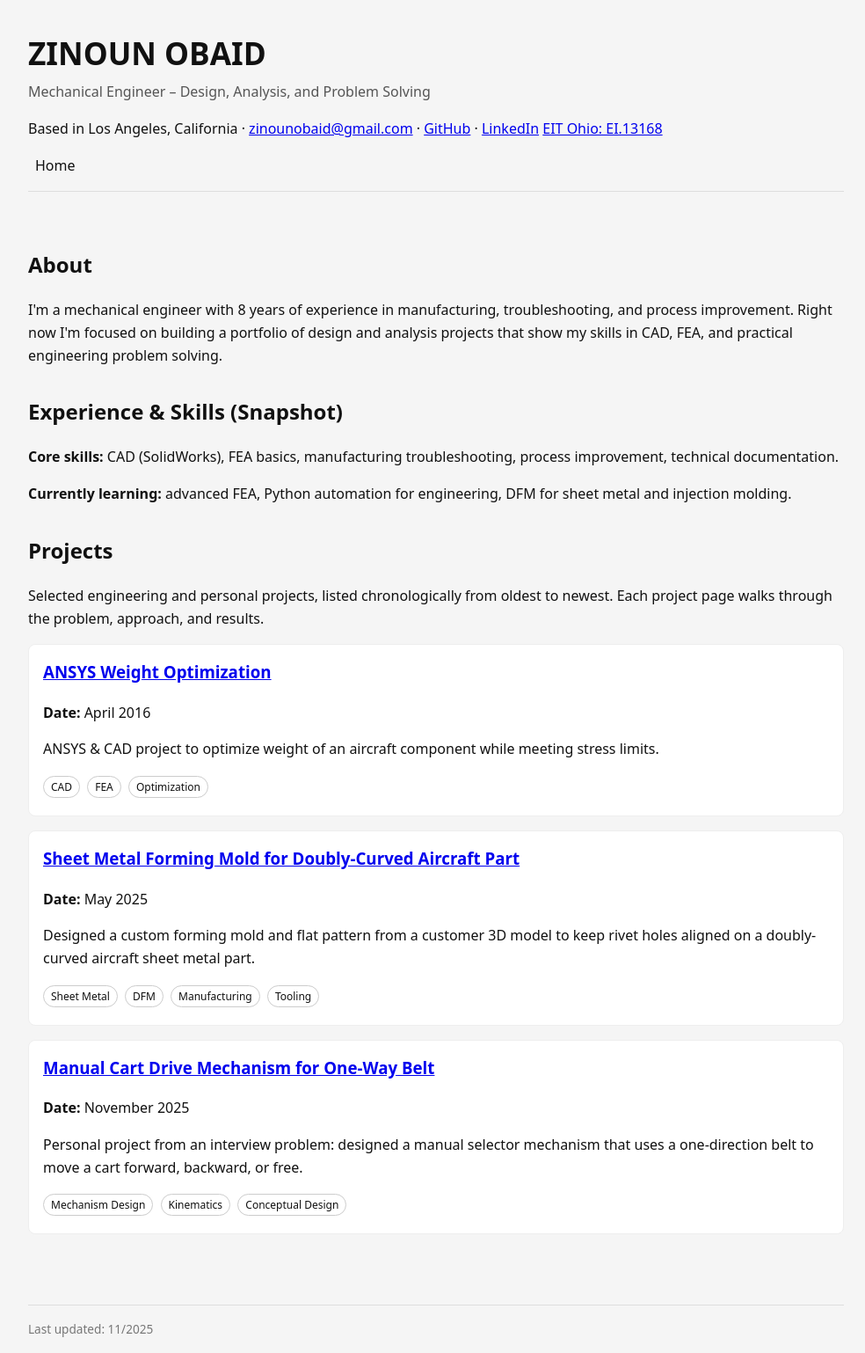
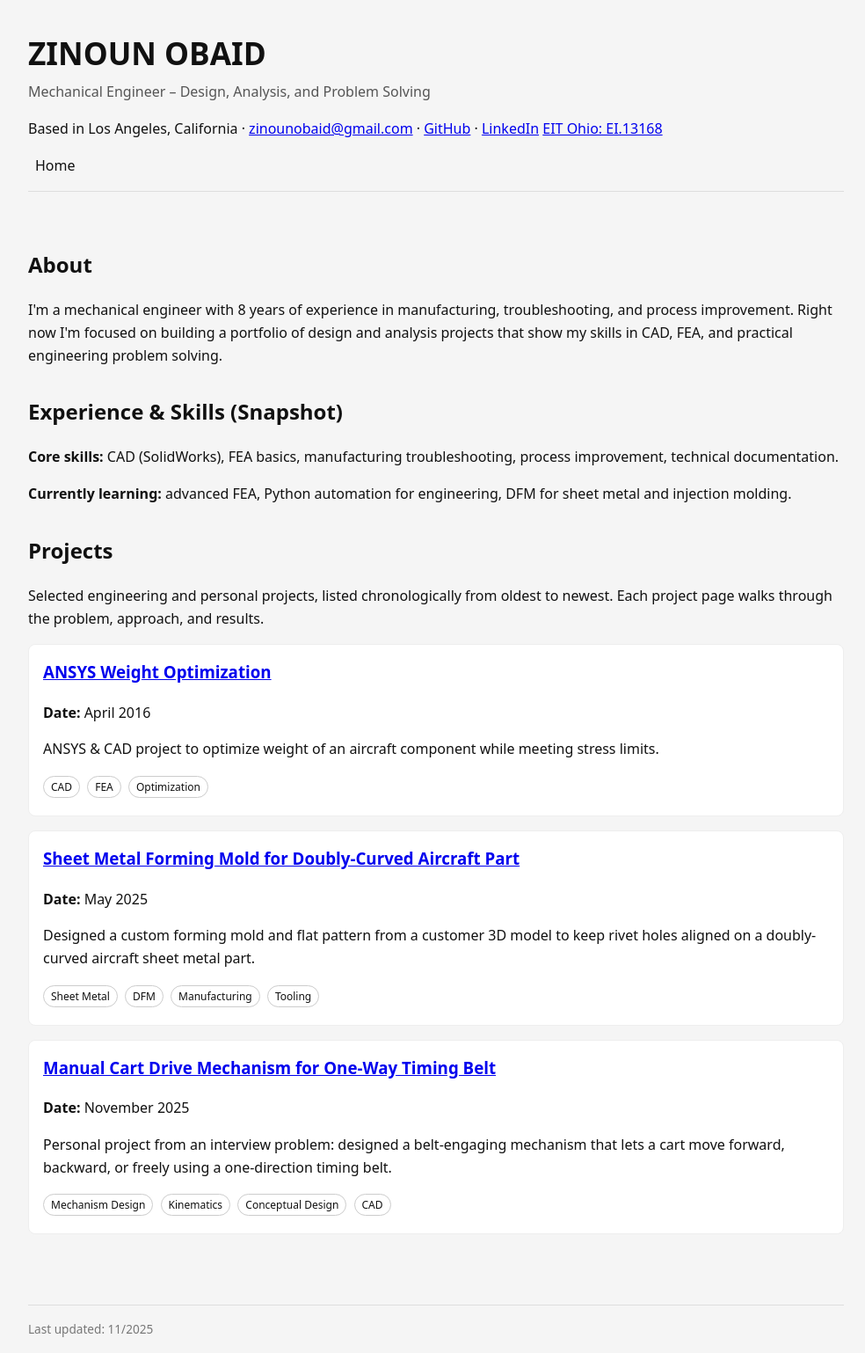
Before and after one commit to zinounobaid/zinounobaid.github.io, a Jekyll site: the page built from index.html, in a window 1280 px wide. Shown: the whole page at 88% size, without its empty margins (144-1128 px from the left). Built offline with Jekyll 4.4.1, drawn with Linux system fonts in a browser that asks for light colours; some of the changed lines change nothing that is shown.

Commit message:
Update manual-cart-drive-mechanism.html

```diff
--- a/projects/manual-cart-drive-mechanism.html
+++ b/projects/manual-cart-drive-mechanism.html
@@ -1,8 +1,8 @@
 ---
 layout: default
-title: "Manual Cart Drive Mechanism for One-Way Belt"
-summary: "Personal project from an interview problem: designed a manual selector mechanism that uses a one-direction belt to move a cart forward, backward, or free."
-tags: ["Mechanism Design", "Kinematics", "Conceptual Design"]
+title: "Manual Cart Drive Mechanism for One-Way Timing Belt"
+summary: "Personal project from an interview problem: designed a belt-engaging mechanism that lets a cart move forward, backward, or freely using a one-direction timing belt."
+tags: ["Mechanism Design", "Kinematics", "Conceptual Design", "CAD"]
 in_projects_index: true
 date: 2025-11-01
 ---
@@ -10,149 +10,190 @@
 <article>
   <h2>{{ page.title }}</h2>
   <p><strong>Date:</strong> {{ page.date | date: "%B %Y" }}</p>
-  <p><strong>Type:</strong> Personal project (based on interview problem)</p>
-  <p><strong>Role:</strong> Mechanism and concept designer</p>
-  <p><strong>Tools:</strong> Hand sketches, mechanism kinematics, McMaster-Carr component selection, basic CAD for layout</p>
+  <p><strong>Type:</strong> Personal project (interview design problem)</p>
+  <p><strong>Role:</strong> Mechanism concept, iteration, and CAD</p>
+  <p><strong>Tools:</strong> Hand sketches, mechanism kinematics, off-the-shelf component selection, CAD layout</p>
 
   <h3>Overview</h3>
   <p>
-    This project started as an interview design problem:
-    a cart sits on top of a continuously rotating belt that can only move in one direction.
-    The task was to design a manual mechanism that can:
+    The task was to design a purely mechanical system mounted to a cart that rides on linear guides.
+    The only power source is a timing belt running underneath the cart that can rotate in
+    <strong>one direction only</strong>. The mechanism must:
   </p>
   <ul>
     <li>Drive the cart forward.</li>
     <li>Drive the cart backward.</li>
-    <li>Allow the cart to free-float (neutral).</li>
+    <li>Allow the cart to float freely (neutral).</li>
   </ul>
   <p>
-    My final concept uses two belt-engaging rollers on a selector shaft and a simple
-    detent mechanism. A handle moves the selector between forward, reverse, and neutral,
-    engaging one of two driven rollers against the belt while a spring-and-shaft detent
-    prevents accidental switching.
+    I approached this as a state-based mechanism design problem, iterated through several
+    prototype concepts on paper, and converged on a compact mechanism that uses a pair of
+    belt-engaging gears, idler wheels, and a spring-loaded selector to switch between
+    forward, reverse, and neutral. :contentReference[oaicite:0]{index=0}
   </p>
 
-  <h3>Problem</h3>
+  <!-- PROBLEM DIAGRAM NEAR TOP -->
+  <div class="image-row">
+    <figure>
+      <img
+        src="/assets/images/manual-cart-drive/manual-cart-drive-problem-diagram.png"
+        alt="Carriage on linear guides over a one-direction timing belt, showing problem setup">
+      <figcaption>
+        Problem setup: cart on linear guides with a one-direction timing belt underneath. The
+        mechanism must attach to the cart and control motion in both directions.
+      </figcaption>
+    </figure>
+  </div>
+
+  <h3>Problem & Assumptions</h3>
   <p>
-    The belt under the cart is driven continuously in a single direction. There is no
-    control over the belt itself; all control has to come from a mechanism attached
-    to the cart. The mechanism must:
+    The given setup was a carriage on linear guides, with a timing belt looped underneath.
+    The belt motion and tension are fixed; all control must come from the mechanism that
+    attaches to the cart. To make the problem concrete, I adopted the following assumptions: :contentReference[oaicite:1]{index=1}
   </p>
   <ul>
-    <li>Use the one-direction belt as the power source.</li>
-    <li>Move the cart in either direction on command.</li>
-    <li>Provide a neutral mode where the cart can be moved freely.</li>
-    <li>Be manually actuated, robust, and resistant to accidental mode changes.</li>
+    <li>Timing belt tension ~<strong>250 lbf</strong>, 2&quot; belt spacing, 1&quot; belt width, trapezoidal profile, ~3&quot; engagement length.</li>
+    <li>Off-the-shelf components are preferred (gears, rollers, bearings, springs), with some machined parts as needed.</li>
+    <li>Mechanism must support three modes: left, right, and neutral (free movement).</li>
+    <li>Mechanism can be fastened to the cart via hardware; no modification to the belt drive itself.</li>
+    <li>Initial prototype focus; future iterations can refine packaging and ergonomics.</li>
   </ul>
 
-  <h3>Constraints & Requirements</h3>
-  <ul>
-    <li>Mechanism must fit within a limited envelope under or integrated into the cart.</li>
-    <li>Only the belt direction is fixed; reversing motion must come from the mechanism.</li>
-    <li>Use standard purchased components where practical (bearings, shafts, springs, hardware).</li>
-    <li>Have clearly defined, repeatable positions for forward, reverse, and neutral.</li>
-    <li>Include a way to lock each position so vibration cannot cause an unintended change.</li>
-  </ul>
+  <h3>Concept Exploration & Prototypes</h3>
+  <p>
+    I explored several concepts using hand sketches, focusing on how to engage and disengage
+    teeth or rollers with the belt while controlling the contact force. Early concepts used
+    linkages to press linear “tooth bars” into the belt; later concepts transitioned to
+    rotational engagement with gears. :contentReference[oaicite:2]{index=2}
+  </p>
 
-  <h3>Approach</h3>
+  <div class="image-grid">
+    <figure>
+      <img
+        src="/assets/images/manual-cart-drive/manual-cart-drive-prototypes-1.png"
+        alt="Early notebook sketches of belt engagement concepts using linear tooth bars and linkages">
+      <figcaption>Early sketches exploring linear tooth bars and hinged linkages for belt engagement.</figcaption>
+    </figure>
+
+    <figure>
+      <img
+        src="/assets/images/manual-cart-drive/manual-cart-drive-prototypes-2.png"
+        alt="Additional notebook sketches of alternative linkage and clamp concepts">
+      <figcaption>Alternative linkage and clamp concepts to transmit clamping force into the belt.</figcaption>
+    </figure>
+
+    <figure>
+      <img
+        src="/assets/images/manual-cart-drive/manual-cart-drive-prototypes-3.png"
+        alt="Sketches evolving toward rotational gear engagement concept">
+      <figcaption>Later sketches converging toward rotational gear engagement rather than linear teeth.</figcaption>
+    </figure>
+  </div>
+
+  <h3>Prototype Tradeoffs</h3>
   <p>
-    I began by breaking the problem into discrete states and power flow:
-    the belt delivers motion in one direction; the mechanism must either couple that
-    motion directly, invert it, or decouple it.
+    I evaluated the concepts based on force path, manufacturability, and ease of engagement:
   </p>
   <ul>
     <li>
-      Explored concepts using clutches, friction rollers, and pawl/ratchet arrangements
-      to switch between forward, reverse, and neutral.
+      Concepts A–D used hinged arms and linear teeth pushed into the belt. These required
+      multiple hinges and springs to generate compression, leading to uneven contact and
+      potential disturbance of belt tension. :contentReference[oaicite:3]{index=3}
     </li>
     <li>
-      Evaluated manufacturability and complexity, aiming to minimize custom machined parts
-      and maximize use of McMaster-Carr hardware (shafts, bearings, springs, gears/rollers).
-    </li>
-    <li>
-      Converged on a layout with two belt-engaging rollers, spaced apart, each associated
-      with one direction of cart travel.
+      Prototype E switched to <strong>rotational gear engagement</strong> with idler wheels to maintain belt
+      tension. Rotational engagement required less compression force and gave more controlled,
+      repeatable contact with the belt.
     </li>
   </ul>
 
-  <h3>Final Mechanism Concept</h3>
+  <h3>Selected Design – Prototype E</h3>
   <p>
-    The final design uses a selector shaft with two driven rollers (or toothed gears / pulleys)
-    that can be pressed into the belt from above. The belt always moves in one direction,
-    but depending on which roller is engaged, the cart sees motion in forward or reverse.
+    Prototype E was selected as the final concept. It uses a central drive gear to engage
+    the timing belt and a set of idler wheels to press the belt into the gear while maintaining
+    tension. A manual selector mechanism switches which side of the belt is engaged or lifts
+    the mechanism into neutral. :contentReference[oaicite:4]{index=4}
   </p>
+
+  <div class="image-row">
+    <figure>
+      <img
+        src="/assets/images/manual-cart-drive/manual-cart-drive-prototypeE-iso.png"
+        alt="Isometric CAD view of the selected belt-engaging mechanism (Prototype E)">
+      <figcaption>CAD view of the selected mechanism (Prototype E) mounted under the cart.</figcaption>
+    </figure>
+
+    <figure>
+      <img
+        src="/assets/images/manual-cart-drive/manual-cart-drive-prototypeE-rear.png"
+        alt="Rear view of the mechanism showing open design and belt engagement">
+      <figcaption>Rear view: open design allows visual confirmation of belt and gear engagement.</figcaption>
+    </figure>
+  </div>
+
+  <h3>Mechanism Details</h3>
   <ul>
     <li>
-      <strong>Two drive rollers:</strong>
-      Two rollers are mounted on a common housing under the cart, spaced along the belt.
-      The geometry is arranged so that when the belt is driving one roller, the reaction
-      force translates into forward motion; when the other roller is engaged, the belt’s
-      one-direction motion is converted into cart motion in the opposite direction
-      (for example via the orientation of the roller axes or an internal gear/train flip).
+      <strong>Belt-engaging gear:</strong>
+      A toothed gear interfaces with the timing belt profile. The belt’s one-direction motion
+      drives this gear, which in turn pulls the cart.
     </li>
     <li>
-      <strong>Selector shaft and handle:</strong>
-      One of the rollers is mounted on a pivoting selector shaft. A manual handle at the top
-      of the cart rotates this shaft between three detented positions:
-      forward, neutral, and reverse. In each position, the selector shaft cams or pushes
-      the appropriate roller into contact with the belt.
+      <strong>Idler wheels and slots:</strong>
+      Idler wheels above the belt push it into the drive gear. Slotted mounting holes on the
+      idler bolts allow fine adjustment of belt engagement and tension at the mechanism. :contentReference[oaicite:5]{index=5}
     </li>
     <li>
-      <strong>Neutral position:</strong>
-      In neutral, the selector shaft retracts both rollers so they float clear of the belt.
-      The cart is then free-floating and can be moved without belt influence.
+      <strong>Selector and locking:</strong>
+      A spring-loaded shaft and detent lock the mechanism into forward, reverse, or neutral
+      positions, preventing accidental switching under vibration.
     </li>
     <li>
-      <strong>Detent and spring lock:</strong>
-      A spring-loaded detent pin and a small groove pattern on the selector shaft provide
-      positive stops for the three positions. The operator feels a solid “click” into each
-      state, and vibration will not cause the mechanism to drift between modes.
+      <strong>Off-the-shelf components:</strong>
+      Rollers, bearings, fasteners, and springs are selected from standard catalogs
+      (e.g., McMaster-Carr), while only the bracketry and selector geometry require machining.
     </li>
     <li>
-      <strong>Use of standard components:</strong>
-      Bearings, shafts, springs, fasteners, and many of the rollers were chosen from
-      McMaster-Carr. Custom machined parts were limited to the selector shaft geometry,
-      housing, and any brackets that required specific dimensions or interfaces to the cart.
+      <strong>Open architecture:</strong>
+      The mechanism is intentionally open so operators can clearly see belt engagement, spring
+      position, and wheel contact, simplifying inspection and adjustment. :contentReference[oaicite:6]{index=6}
     </li>
   </ul>
+
+  <div class="image-grid">
+    <figure>
+      <img
+        src="/assets/images/manual-cart-drive/manual-cart-drive-wheel-engagement.png"
+        alt="Close-up CAD view of idler wheel with slotted adjustment for belt tension">
+      <figcaption>Close-up of idler wheel with slotted adjustment to fine-tune belt engagement.</figcaption>
+    </figure>
+  </div>
 
   <h3>Results</h3>
   <ul>
     <li>
-      Defined a complete mechanism concept that satisfies the core requirement:
-      using a one-direction belt to provide forward, reverse, and neutral motion for a cart.
+      Defined a clear, three-state mechanism (forward, reverse, neutral) using a one-direction
+      belt as the only power source.
     </li>
     <li>
-      Demonstrated a clear state-based design (three positions) with a robust detent
-      and locking strategy to avoid accidental mode changes.
+      Reduced complexity compared to linkage-heavy concepts by using rotational gear engagement
+      and idler wheels instead of large compression linkages.
     </li>
     <li>
-      Showed how to decompose an interview-level problem into physical states, power flow,
-      kinematic layout, and then down to a concrete bill of materials using off-the-shelf parts.
+      Demonstrated a practical balance between off-the-shelf hardware and targeted machined parts.
     </li>
     <li>
-      Identified which elements must be custom machined (selector shaft, housing interfaces)
-      versus which can be purchased (bearings, springs, handles, hardware).
+      Produced a CAD layout that could be taken into prototyping with a relatively small
+      amount of additional detailing and hardware specification.
     </li>
   </ul>
 
   <h3>Notes & Future Improvements</h3>
   <p>
-    As future work, I would build a simple CAD model and kinematic animation to validate
-    clearances and check belt contact forces, then prototype the mechanism to confirm
-    engagement forces and ergonomics of the handle. Additional improvements could include
-    adding simple position labels and a secondary safety interlock if used in a
-    production environment.
+    Future improvements could include building a physical prototype to validate engagement
+    forces and ergonomics, optimizing packaging to reduce weight and envelope, and adding
+    safety interlocks or covers if used in a production environment. A simple kinematic
+    animation would also help communicate the forward/reverse/neutral transitions to
+    stakeholders.
   </p>
-
-  <!-- Optional: later you can add a gallery like this and update the image paths
-  <h3>Gallery</h3>
-  <div class="image-grid">
-    <figure>
-      <img src="/assets/images/manual-cart-drive/manual-cart-drive-schematic.png"
-           alt="Hand sketch or CAD schematic of the manual cart drive mechanism">
-      <figcaption>Conceptual schematic of the manual cart drive mechanism.</figcaption>
-    </figure>
-  </div>
-  -->
 </article>
```
